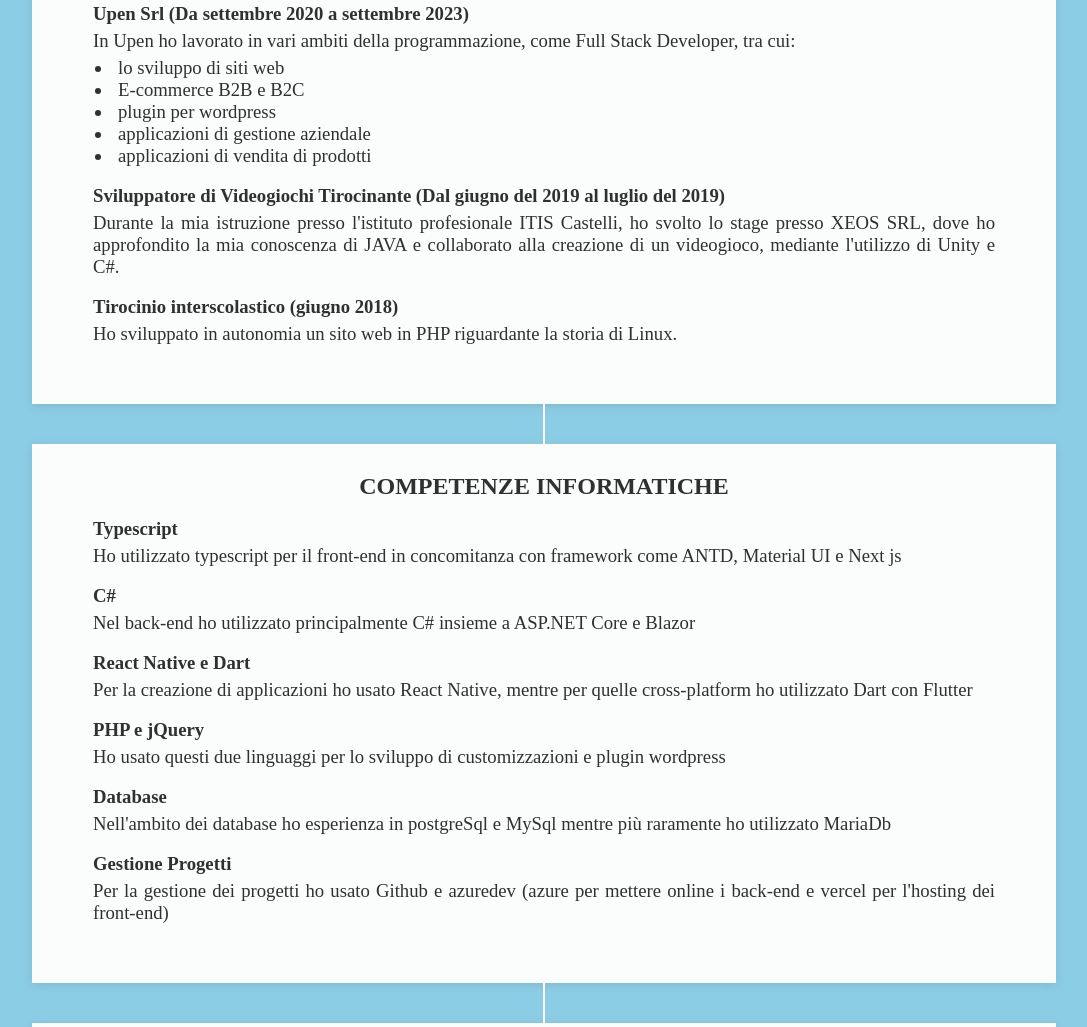
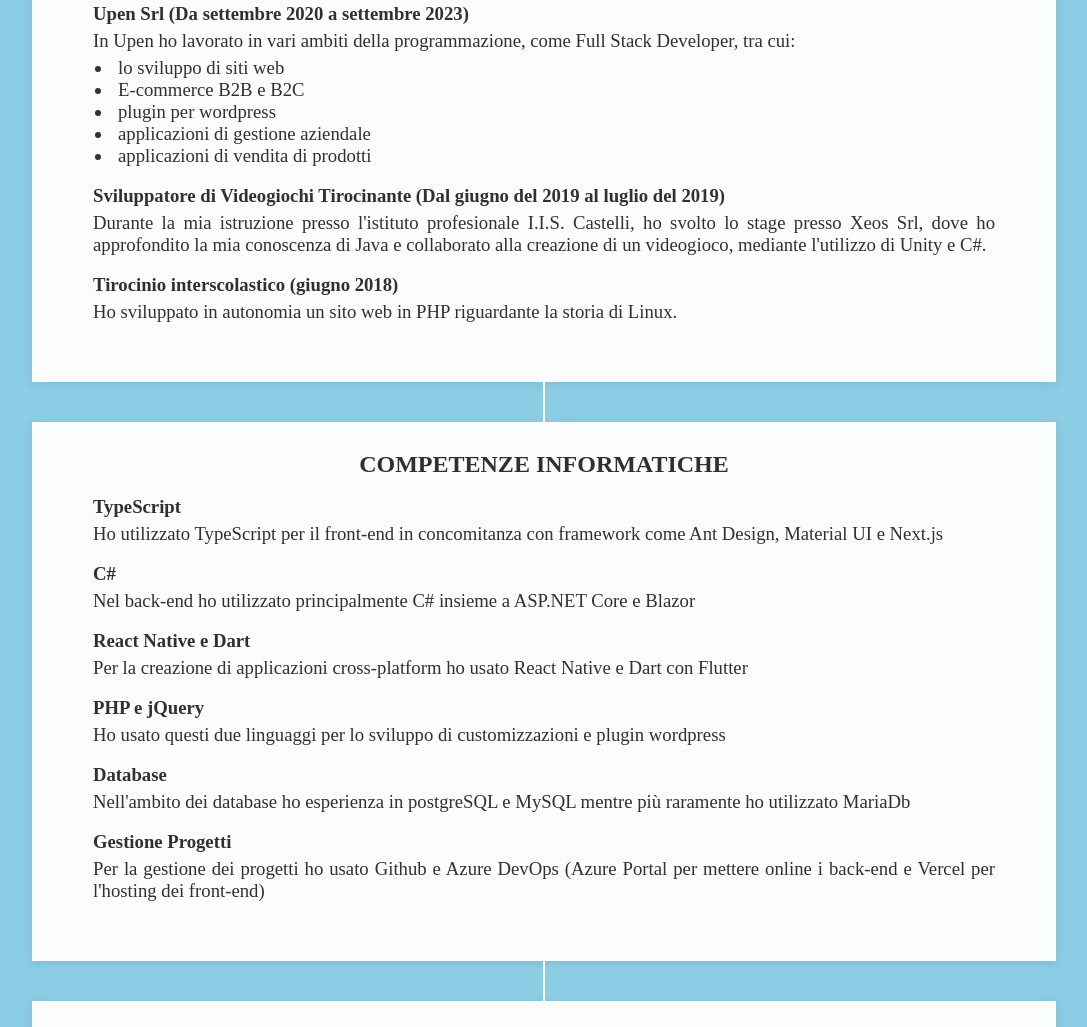
Before and after one commit to LucaZecchetti/luca-zecchetti-site, a plain HTML site: page index.html in a window 1280 px wide. Shown: the part 459-1486 px from the top of the page, without its empty margins (96-1183 px from the left). Drawn offline with Linux system fonts and the light colour scheme.

Commit message:
changed some text

```diff
--- a/index.html
+++ b/index.html
@@ -29,7 +29,9 @@
             <h3 class="content-description">Sono Luca Zecchetti, Full-Stack Developer con oltre 3 anni di esperienza. <br/>Mi sono diplomato presso l'Istituto di Istruzione Superiore 'Benedetto Castelli' (I.I.S. Castelli) di Brescia nel 2020 e sono un programatore sia di back-end sia di front-end.
                Nel corso della mia carriera lavorativa ho avuto modo di interfacciarmi con diverse realtà, sviluppando progetti di elevata complessità. Il lavoro in team e la necessità di soddisfare le esigenze dei clienti mi hanno portato ad accrescere l'empatia e a migliorare la gestione dello stress.</h3><br>
         </div>
-        <div class="vr-container"><div class="vr"></div></div>
+        <div class="vr-container">
+            <div class="vr"></div>
+        </div>
         <a id="experience" class="anchor"></a>
         <div class="content">
             <br/>
@@ -47,44 +49,50 @@
             </h3>
             <br/>
             <h3 class="content-subtitle">Sviluppatore di Videogiochi Tirocinante (Dal giugno del 2019 al luglio del 2019)</h3>
-            <h3 class="content-description">Durante la mia istruzione presso l'istituto profesionale ITIS Castelli, ho svolto lo stage presso XEOS SRL, dove ho approfondito la mia conoscenza di JAVA e collaborato alla creazione di un videogioco, mediante l'utilizzo di Unity e C#.</h3>
+            <h3 class="content-description">Durante la mia istruzione presso l'istituto profesionale I.I.S. Castelli, ho svolto lo stage presso Xeos Srl, dove ho approfondito la mia conoscenza di Java e collaborato alla creazione di un videogioco, mediante l'utilizzo di Unity e C#.</h3>
             <br/>
             <h3 class="content-subtitle">Tirocinio interscolastico (giugno 2018)</h3>
             <h3 class="content-description">Ho sviluppato in autonomia un sito web in PHP riguardante la storia di Linux.</h3>
             <br/>
         </div>
-        <div class="vr-container"><div class="vr"></div></div>
+        <div class="vr-container">
+            <div class="vr"></div>
+        </div>
         <div class="content">
             <br/>
             <h2 class="content-title">COMPETENZE INFORMATICHE</h2>
             <br/>
-            <h3 class="content-subtitle">Typescript</h3>
-            <h3 class="content-description">Ho utilizzato typescript per il front-end in concomitanza con framework come ANTD, Material UI e Next js</h3>
+            <h3 class="content-subtitle">TypeScript</h3>
+            <h3 class="content-description">Ho utilizzato TypeScript per il front-end in concomitanza con framework come Ant Design, Material UI e Next.js</h3>
             <br/>
             <h3 class="content-subtitle">C#</h3>
             <h3 class="content-description">Nel back-end ho utilizzato principalmente C# insieme a ASP.NET Core e Blazor</h3>
             <br/>
             <h3 class="content-subtitle">React Native e Dart</h3>
-            <h3 class="content-description">Per la creazione di applicazioni ho usato React Native, mentre per quelle cross-platform ho utilizzato Dart con Flutter</h3>
+            <h3 class="content-description">Per la creazione di applicazioni cross-platform ho usato React Native e Dart con Flutter</h3>
             <br/>
             <h3 class="content-subtitle">PHP e jQuery</h3>
             <h3 class="content-description">Ho usato questi due linguaggi per lo sviluppo di customizzazioni e plugin wordpress</h3>
             <br/>
             <h3 class="content-subtitle">Database</h3>
-            <h3 class="content-description">Nell'ambito dei database ho esperienza in postgreSql e MySql mentre più raramente ho utilizzato MariaDb</h3>
+            <h3 class="content-description">Nell'ambito dei database ho esperienza in postgreSQL e MySQL mentre più raramente ho utilizzato MariaDb</h3>
             <br/>
             <h3 class="content-subtitle">Gestione Progetti</h3>
-            <h3 class="content-description">Per la gestione dei progetti ho usato Github e azuredev (azure per mettere online i back-end e vercel per l'hosting dei front-end)</h3>
+            <h3 class="content-description">Per la gestione dei progetti ho usato Github e Azure DevOps (Azure Portal per mettere online i back-end e Vercel per l'hosting dei front-end)</h3>
             <br/>
         </div>
-        <div class="vr-container"><div class="vr"></div></div>
+        <div class="vr-container">
+            <div class="vr"></div>
+        </div>
         <div class="content">
             <br/>
             <h2 class="content-title">COMPETENZE LINGUISTICHE</h2>
             <br/>
             <h3 class="content-description">Sono madrelingua italiano e ho una buona conoscenza dell'inglese scritto e parlato.</h3>
         </div>
-        <div class="vr-container"><div class="vr"></div></div>
+        <div class="vr-container">
+            <div class="vr"></div>
+        </div>
         <a id="contactMe" class="anchor"></a>
         <div id="contactMe" class="contact-container">
             <br/>
--- a/src/events.js
+++ b/src/events.js
@@ -1,12 +1,12 @@
 window.addEventListener('scroll', function() {
+    //add to the navbar a class when it goes over another specific class and removes it when it goes out
     var navbar = document.querySelector('.navbar');
     var otherClass = document.querySelector('.content-container');
     var navbarPosition = navbar.getBoundingClientRect();
     var otherClassPosition = otherClass.getBoundingClientRect();
-    console.log(navbarPosition.bottom+" >= "+otherClassPosition.top,navbarPosition.bottom >= otherClassPosition.top)
     if (navbarPosition.bottom >= otherClassPosition.top) {
       navbar.classList.add('scrolled-past');
     } else {
       navbar.classList.remove('scrolled-past');
     }
-  });
+});
```
Lines whose indentation alone changed are shown as unchanged.
